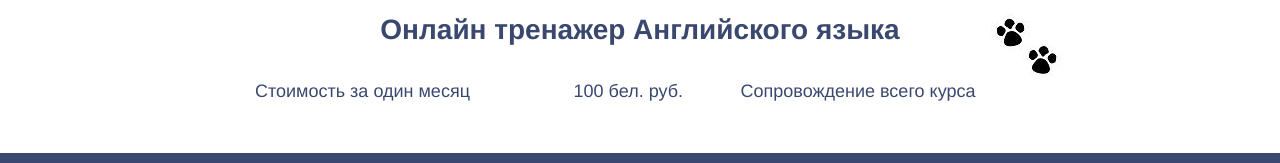
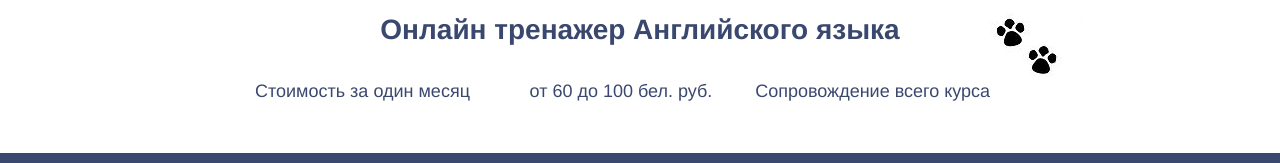
Before and after one commit to fastogt/british_cat, a website: page src/pages/price.html in a window 1280 px wide. Shown: the part 1331-1494 px from the top of the page. Drawn offline with Linux system fonts and the light colour scheme.

Commit message:
Update price.html

```diff
--- a/src/pages/price.html
+++ b/src/pages/price.html
@@ -121,7 +121,7 @@
             <div class="col-12 my-3">
                 <div class="d-flex">
                     <div class="py-2 pr-2" style="flex-grow: 6; flex-basis: 170px">Стоимость за один месяц</div>
-                    <div class="py-2 pr-2 text-left" style="flex-grow: 2">100 бел. руб.</div>
+                    <div class="py-2 pr-2 text-left" style="flex-grow: 2">от 60 до 100 бел. руб.</div>
                     <div class="py-2 text-left" style="flex-grow: 2">Сопровождение всего курса</div>
                 </div>
             </div>
```
